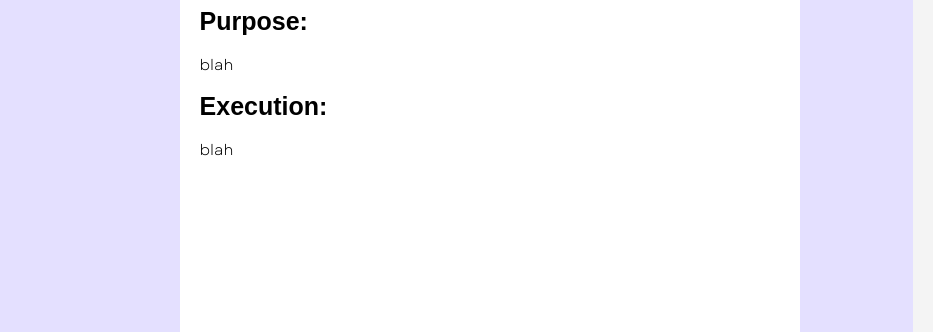
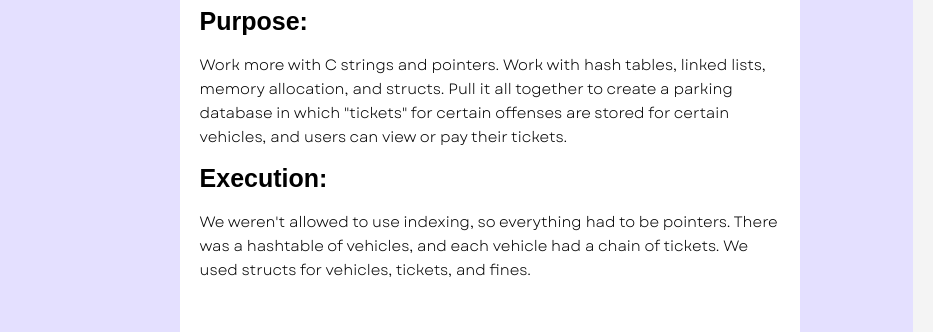
Before and after one commit to kstad21/kstad21.github.io, a plain HTML site: page cse30.html in a window 1280 px wide. Both pictures are taken after a click on the button "Parking database". Shown: the part 206-538 px from the top of the page, 347-1280 px from the left. Drawn offline with nearby package versions, Linux system fonts and the light colour scheme.

Commit message:
finished up cse30

```diff
--- a/cse30.html
+++ b/cse30.html
@@ -68,21 +68,21 @@
                 </div>
                 <div id="pd" class="tab-content">
                     <h1 style="font-family: Arial; font-size: 25px">Purpose:</h1>
-                    <p style="font-size: 15px">blah</p>
+                    <p style="font-size: 15px">Work more with C strings and pointers. Work with hash tables, linked lists, memory allocation, and structs. Pull it all together to create a parking database in which "tickets" for certain offenses are stored for certain vehicles, and users can view or pay their tickets.</p>
                     <h1 style="font-family: Arial; font-size: 25px">Execution:</h1>
-                    <p style="font-size: 15px">blah</p>
+                    <p style="font-size: 15px">We weren't allowed to use indexing, so everything had to be pointers. There was a hashtable of vehicles, and each vehicle had a chain of tickets. We used structs for vehicles, tickets, and fines.</p>
                 </div>
                 <div id="dfa" class="tab-content">
                     <h1 style="font-family: Arial; font-size: 25px">Purpose:</h1>
-                    <p style="font-size: 15px">blah</p>
+                    <p style="font-size: 15px">Create a DFA that would process text like a C preprocessor. Then, use that DFA and its states and state transitions to perform preprocessor functions for comments (block and line) and strings.</p>
                     <h1 style="font-family: Arial; font-size: 25px">Execution:</h1>
-                    <p style="font-size: 15px">blah</p>
+                    <p style="font-size: 15px">We drew out the DFA, considering states and their transitions. For example, if the current char was a quote, we would either enter or exit a 'string' state, depending on our current state. Then we implemented each state and a main and tested our code with many different strings and/or comments.</p>
                 </div>
                 <div id="cipher" class="tab-content">
                     <h1 style="font-family: Arial; font-size: 25px">Purpose:</h1>
-                    <p style="font-size: 15px">blah</p>
+                    <p style="font-size: 15px">Work with bit shifting to encrypt and decrypt messages. Read files and use fwrite(). Manually set up the stack frame in assembly.</p>
                     <h1 style="font-family: Arial; font-size: 25px">Execution:</h1>
-                    <p style="font-size: 15px">blah</p>
+                    <p style="font-size: 15px">Decrypt with a BOOK file, process a buffer and encrypt. Write a main to take in stdin, the buffer, and the bookfile. Then, write all these again in assembly. This project was definitely the most difficult because the assembly was difficult to debug, but going through step by step and checking register values with GDB helped. Plus, the stack frame required adding a 5th argument so we had to make sure to put that in the right place.</p>
                 </div>
             </div>
         </div>
```
